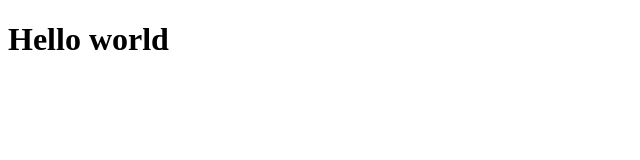
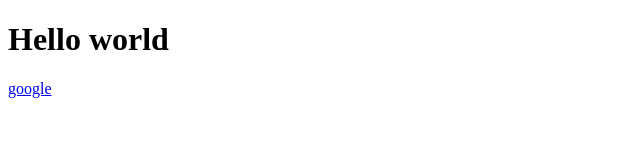
Before and after one commit to ali-hossain-nayan/modern-html-css-udemy, a plain HTML site: page index.html in a window 1280 px wide. Shown: the full height of the page, 0-640 px from the left. Drawn offline with Linux system fonts and the light colour scheme.

Commit message:
updated-tag-attributes-differences

```diff
--- a/index.html
+++ b/index.html
@@ -9,6 +9,10 @@
 
 <body>
     <h1>Hello world</h1>
+    <!-- tag attributes -->
+    <!-- so here a is the tag but if we want to put some additional
+      information that will have to deal with the attributes href, blank is the attributes -->
+    <a href="https://www.google.com" target="_blank">google</a>
 </body>
 
 </html>
```
